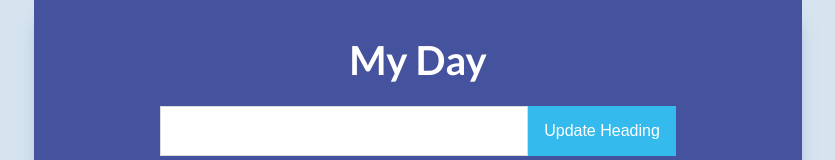
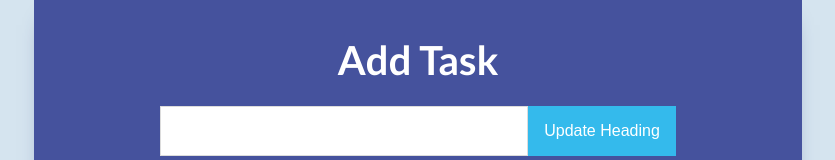
Before and after one commit to TeamAbella060420/U6-JavaScript-DOM, a plain HTML site: page index.html in a window 1280 px wide. Shown: the top 160 px of the page, without its empty margins (222-1057 px from the left). Drawn offline with Linux system fonts and the light colour scheme.

Commit message:
Update index.html

```diff
--- a/index.html
+++ b/index.html
@@ -9,7 +9,7 @@
   <body>
         <div class="wrapper">
           <header>
-        <h1 id="headline">My Day</h1>
+            <h1 id="headline">Add Task</h1>
             <div class="group">
               <label for="main">What's your task?</label>
               <input type="text" id="main" class="input-main">
```
Lines whose indentation alone changed are shown as unchanged.
